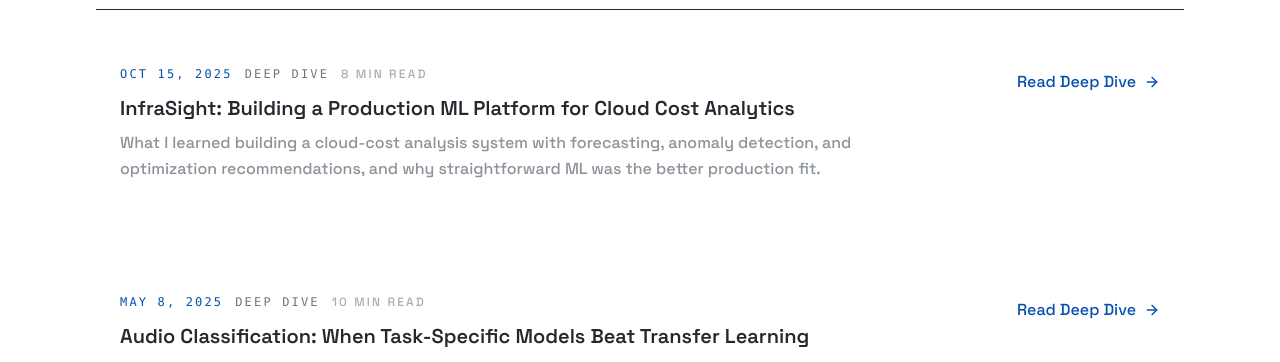
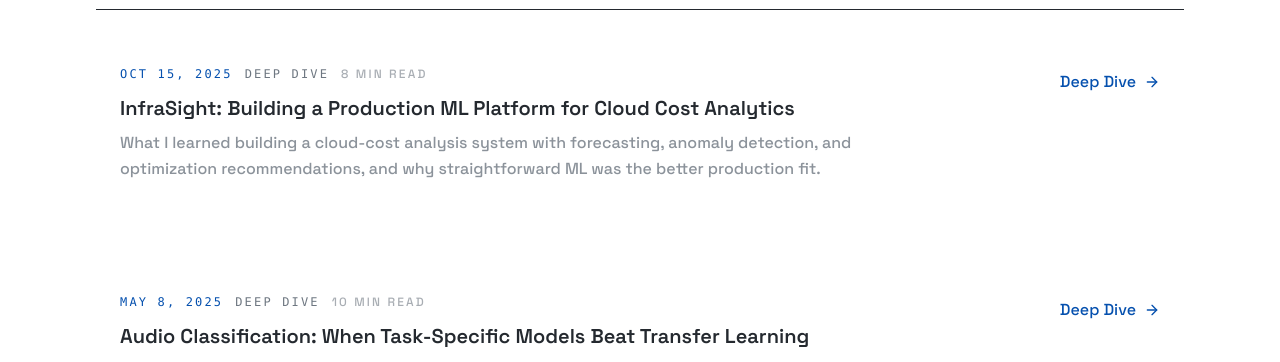
Before and after one commit to aabhiyann/portfolio-abhiyan, a React (Vite) app: page /deep-dives in a window 1280 px wide. Shown: the part 410-772 px from the top of the page. Built offline with nearby package versions, Linux system fonts and the light colour scheme.

Commit message:
content: rename 'Read Deep Dive' to 'Deep Dive' in article listing

```diff
--- a/src/pages/DeepDives.tsx
+++ b/src/pages/DeepDives.tsx
@@ -107,7 +107,7 @@ function DeepDives() {
 
                           <div className="flex-shrink-0 pt-1">
                             <div className="inline-flex items-center gap-2 text-accent-primary font-medium group-hover:translate-x-1 transition-transform">
-                              Read Deep Dive
+                              Deep Dive
                               <ArrowRight className="w-4 h-4" />
                             </div>
                           </div>
```
